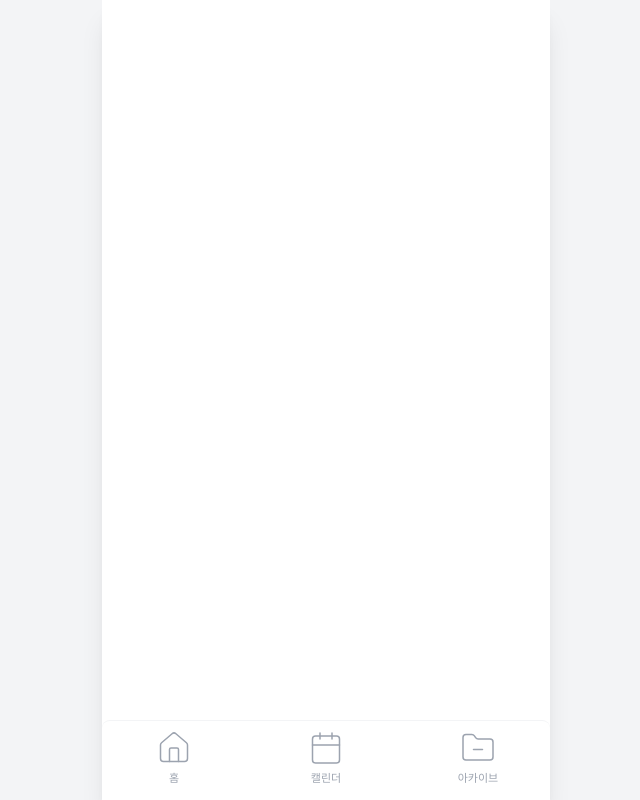
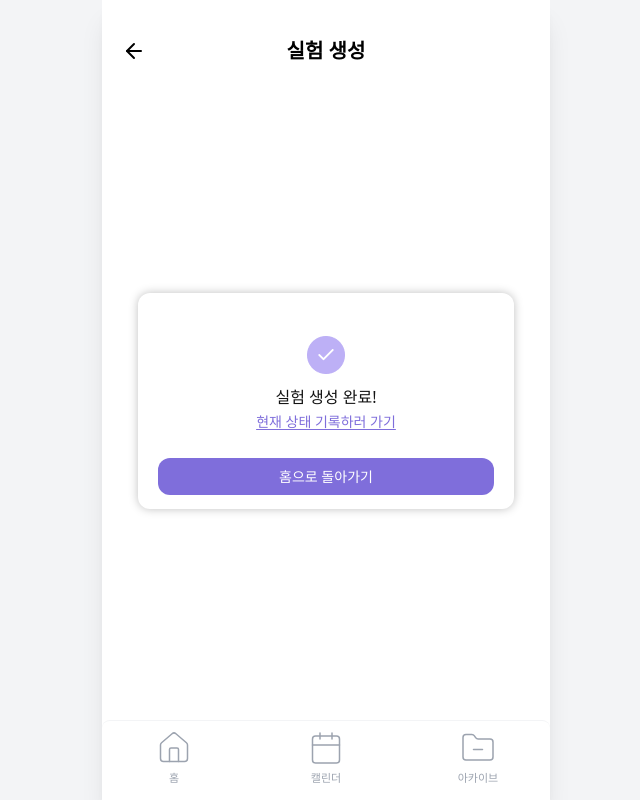
Before and after one commit to lifelab-org/lifelab-fe, a React (Vite) app: page /created in a window 1280 px wide. Shown: the whole page, without its empty margins (314-954 px from the left). Built offline with nearby package versions, Linux system fonts and the light colour scheme.

Commit message:
실험 생성 완료 페이지 구현

```diff
--- a/src/App.jsx
+++ b/src/App.jsx
@@ -11,6 +11,7 @@ import Archive from "./pages/Archive";
 import BottomNav from "./components/BottomNav";
 import Onboarding from "./pages/onboarding/Onboarding";
 import CreateExperiment from "./pages/CreateExperiment/CreateExperiment";
+import Created from "./pages/created/Created";
 
 function App() {
   return (
@@ -28,6 +29,7 @@ function App() {
                   <Route path="/calendar" element={<Calendar />} />
                   <Route path="/archive" element={<Archive />} />
                   <Route path="/create" element={<CreateExperiment />} />
+                  <Route path="/created" element={<Created />} />
                 </Routes>
               </main>
 
--- a/src/pages/created/Created.css
+++ b/src/pages/created/Created.css
@@ -0,0 +1,90 @@
+.experiment-success {
+  display: flex;
+  flex-direction: column;
+  background-color: #ffffff;
+  padding: 20px;
+  height: calc(100vh - 80px);
+  overflow: hidden;
+}
+
+.experiment-header {
+  display: flex;
+  justify-content: center;
+  align-items: center;
+  position: relative;
+  padding-top: 16px;
+  padding-bottom: 36px;
+}
+
+.back-icon {
+  position: absolute;
+  left: 0px;
+}
+
+.header-title {
+  text-align: center;
+  font-size: 20px;
+  font-weight: 600;
+}
+
+.experiment-success-card {
+    flex: 1;
+    display: flex;
+    justify-content: center;
+    align-items: center;
+    padding: 16px;
+}
+
+.experiment-success-card-content {
+    border-radius: 12px;
+    box-shadow: 0px 0px 10px rgb(0, 0, 0, 0.25);
+    gap: 10px;
+    padding: 40px 20px 20px 20px;
+    width: 100%;
+    height: 216px;
+    display: flex;
+    flex-direction: column;
+    align-items: center;
+    justify-content: center;
+}
+
+.check-icon {
+    padding: 9px;
+    gap: 10px;
+}
+
+.title-group {
+    display: flex;
+    flex-direction: column;
+    align-items: center;
+    gap: 2px;
+}
+
+.success-title {
+    color: #131313;
+    font-size: 16px;
+    font-weight: 500px;
+}
+
+.status-record-link {
+    color: #7F6EDB;
+    font-size: 14px;
+    font-weight: 400px;
+    text-decoration: underline;
+    text-decoration-color: #7F6EDB;
+    text-underline-offset: 2px;
+    text-decoration-thickness: 0.5px;
+    margin-bottom: 16px;
+}
+
+.back-home-button {
+    border-radius: 12px;
+    background-color: #7F6EDB;
+    color: #ffffff;
+    font-size: 14px;
+    font-weight: 400px;
+    width: 100%;
+    height: 40px;
+    padding: 8px;
+    gap: 8px;
+}
--- a/src/pages/created/Created.jsx
+++ b/src/pages/created/Created.jsx
@@ -1,8 +1,30 @@
-import React, { useState } from 'react';
+import React from 'react';
 import './Created.css';
-import BottomNav from '../../components/BottomNav';
+import CheckIcon from '../../assets/check.png';
+import { ArrowLeft } from 'lucide-react';
 
 const Created = () => {
 
+    return (
+        <div className="experiment-success">
+            {/* 헤더 */}
+            <header className="experiment-header">
+                <ArrowLeft className="back-icon" />
+                <h2 className="header-title">실험 생성</h2>
+            </header>
+
+            <main className="experiment-success-card">
+                <div className="experiment-success-card-content">
+
+                    <div className="title-group">
+                        <img src={CheckIcon} className="check-icon" alt="체크 아이콘" />
+                        <div className="success-title">실험 생성 완료!</div>
+                        <div className="status-record-link">현재 상태 기록하러 가기</div>
+                    </div>
+                    <button className="back-home-button">홈으로 돌아가기</button>
+                </div>
+            </main>
+        </div>
+    );
 };
 export default Created;
```
Also changed, not shown: src/assets/check.png (added).
